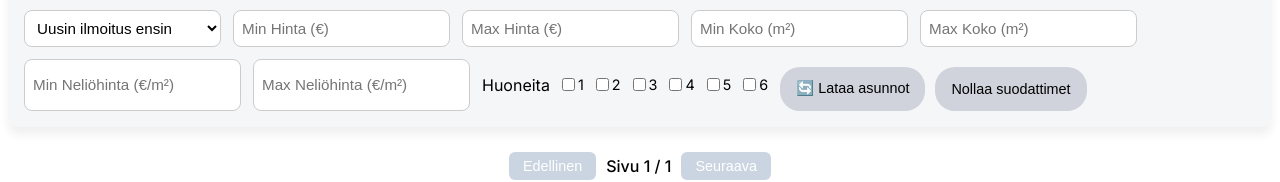
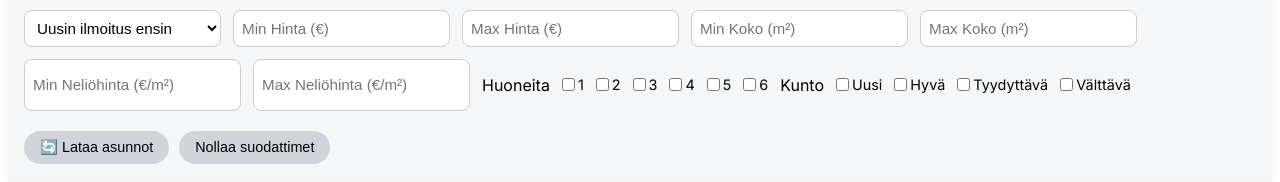
Before and after one commit to veikkapuhalainen/oikotie, a React (Vite) app: page / in a window 1280 px wide. Shown: the part 173-355 px from the top of the page. Built offline with nearby package versions, Linux system fonts and the light colour scheme; no server answers.

Commit message:
New filtering attribute Condition added, supported by oikotie

```diff
--- a/src/App.jsx
+++ b/src/App.jsx
@@ -18,6 +18,7 @@ function App() {
   const [minPricePerSqm, setMinPricePerSqm] = useState('');
   const [maxPricePerSqm, setMaxPricePerSqm] = useState('');
   const [selectedRooms, setSelectedRooms] = useState([]);
+  const [selectedConditions, setSelectedConditions] = useState([]);
   const [totalPages, setTotalPages] = useState(1);
   const [totalResults, setTotalResults] = useState(0); // filtered/correct total
   const [loading, setLoading] = useState(false);
@@ -37,6 +38,8 @@ function App() {
     if (maxPricePerSqm) params.append('maxPricePerSqm', maxPricePerSqm);
 
     if (selectedRooms.length > 0) params.append('rooms', selectedRooms.join(','));
+    if (selectedConditions.length > 0) params.append('conditions', selectedConditions.join(','));
+
     params.append('sort', sortKey);
     params.append('page', currentPage);
     params.append('pageSize', PAGE_SIZE);
@@ -116,6 +119,8 @@ function App() {
         setMaxPricePerSqm={setMaxPricePerSqm}
         selectedRooms={selectedRooms}
         setSelectedRooms={setSelectedRooms}
+        selectedConditions={selectedConditions}
+        setSelectedConditions={setSelectedConditions}
         handleRefresh={handleRefresh}
       />
 
--- a/src/components/Filters.css
+++ b/src/components/Filters.css
@@ -34,14 +34,16 @@
 }
 
 
-.room-selector {
+.room-selector,
+.condition-selector {
   display: flex;
   gap: 8px;
   align-items: center;
   flex-wrap: wrap;
 }
 
-.room-nro {
+.room-nro,
+.condition-item {
   display: flex;
   align-items: center;
   font-size: 0.9rem;
--- a/src/components/Filters.jsx
+++ b/src/components/Filters.jsx
@@ -18,8 +18,17 @@ export default function Filters({
   setMaxPricePerSqm,
   selectedRooms,
   setSelectedRooms,
+  selectedConditions,
+  setSelectedConditions,
   handleRefresh,
 }) {
+  const CONDITION_OPTIONS = [
+    { label: 'Uusi', value: 32 },
+    { label: 'Hyvä', value: 2 },
+    { label: 'Tyydyttävä', value: 4 },
+    { label: 'Välttävä', value: 8 },
+  ];
+
   return (
     <div className="filter-container">
       <div className="filter-container-header">⚙️ Suodata & Järjestä</div>
@@ -65,6 +74,24 @@ export default function Filters({
           ))}
         </div>
 
+        <div className="condition-selector">
+          <p>Kunto</p>
+          {CONDITION_OPTIONS.map(c => (
+            <label key={c.value} className="condition-item">
+              <input
+                type="checkbox"
+                checked={selectedConditions.includes(c.value)}
+                onChange={() =>
+                  setSelectedConditions(prev =>
+                    prev.includes(c.value) ? prev.filter(v => v !== c.value) : [...prev, c.value]
+                  )
+                }
+              /> {' '}
+              {c.label}
+            </label>
+          ))}
+        </div>
+
         <div className="refresh-reset-container">
           <button onClick={handleRefresh} className="refresh-btn">🔄 Lataa asunnot</button>
           <button onClick={() => {
```
Also changed, not shown: api/apartments.js (+14 -3 lines).
